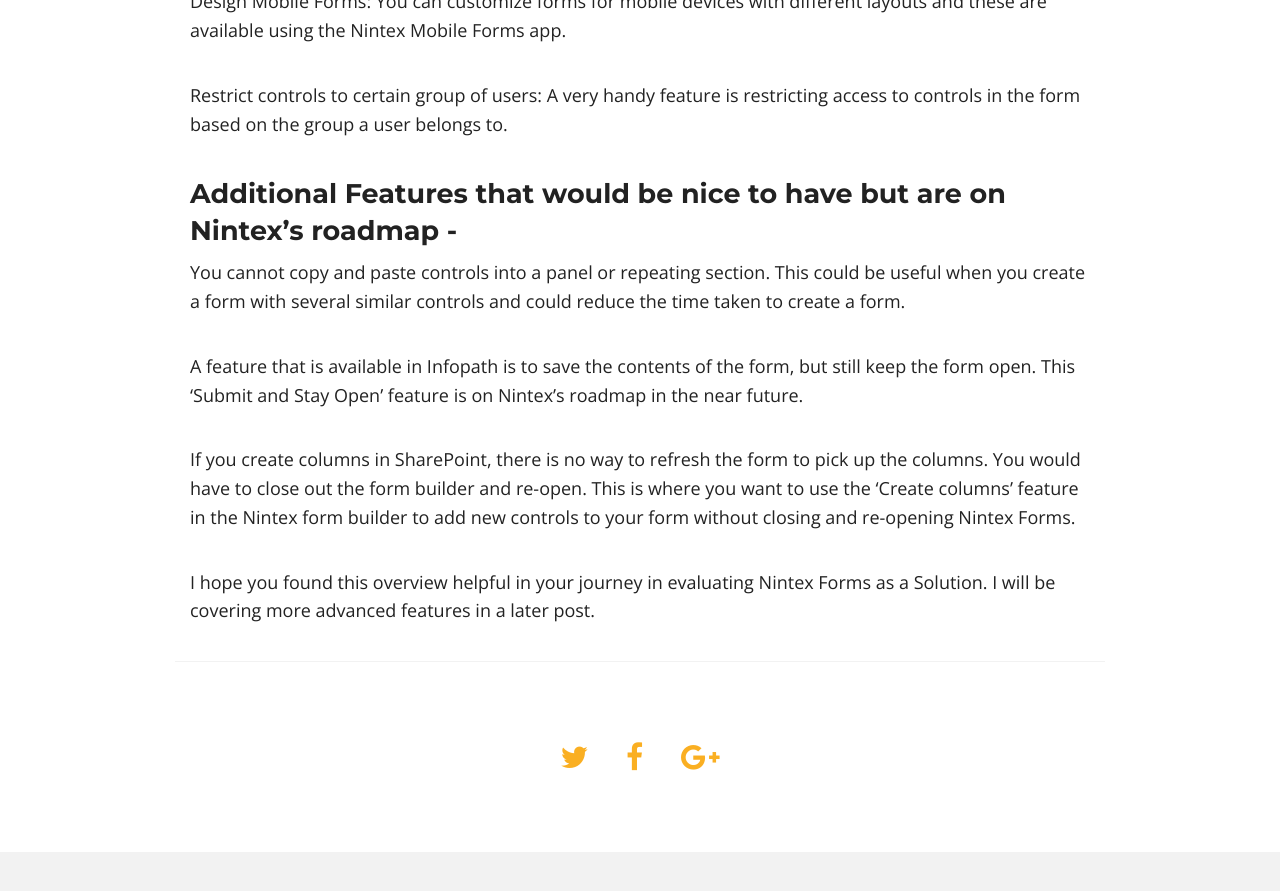
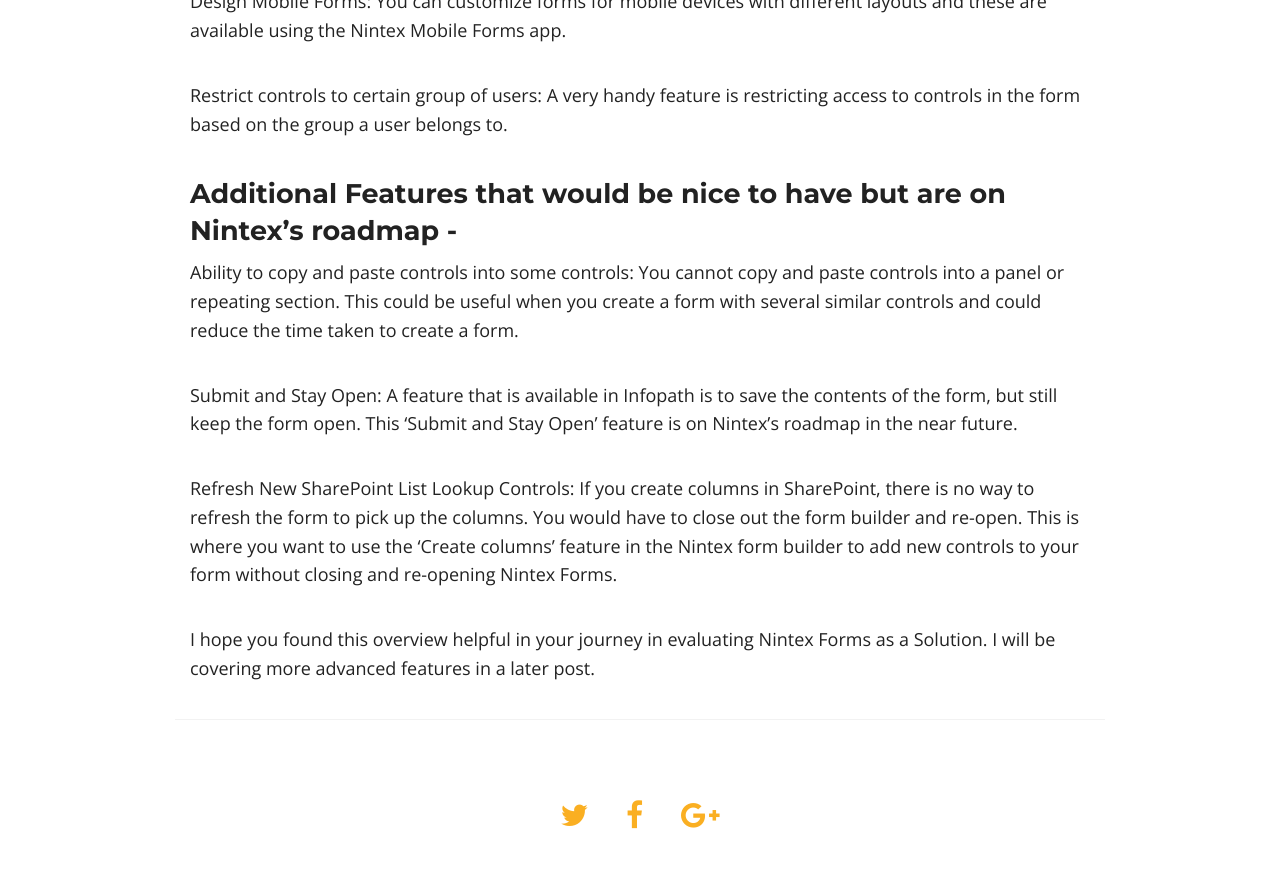
Before and after one commit to ldsouza/ldsouza.github.io, a Jekyll site: the page built from _posts/2016-10-03-nintex-forms-for-office-365-an-overview.md, in a window 1280 px wide and 900 px high, scrolled down 1473 px. Shown: the top 891 px of the window. Built offline with Jekyll 4.4.1, drawn with Linux system fonts in a browser that asks for light colours; nearby versions of some CDN libraries.

Commit message:
Updated 2016-10-03-nintex-forms-for-office-365-an-overview.md

```diff
--- a/_posts/2016-10-03-nintex-forms-for-office-365-an-overview.md
+++ b/_posts/2016-10-03-nintex-forms-for-office-365-an-overview.md
@@ -36,10 +36,10 @@
 
 ### Additional Features that would be nice to have but are on Nintex's roadmap -
 
-You cannot copy and paste controls into a panel or repeating section. This could be useful when you create a form with several similar controls and could reduce the time taken to create a form.
+Ability to copy and paste controls into some controls: You cannot copy and paste controls into a panel or repeating section. This could be useful when you create a form with several similar controls and could reduce the time taken to create a form.
 
-A feature that is available in Infopath is to save the contents of the form, but still keep the form open. This 'Submit and Stay Open' feature is on Nintex's roadmap in the near future.
+Submit and Stay Open: A feature that is available in Infopath is to save the contents of the form, but still keep the form open. This 'Submit and Stay Open' feature is on Nintex's roadmap in the near future.
 
-If you create columns in SharePoint, there is no way to refresh the form to pick up the columns. You would have to close out the form builder and re-open. This is where you want to use the 'Create columns' feature in the Nintex form builder to add new controls to your form without closing and re-opening Nintex Forms.
+Refresh New SharePoint List Lookup Controls: If you create columns in SharePoint, there is no way to refresh the form to pick up the columns. You would have to close out the form builder and re-open. This is where you want to use the 'Create columns' feature in the Nintex form builder to add new controls to your form without closing and re-opening Nintex Forms.
 
 I hope you found this overview helpful in your journey in evaluating Nintex Forms as a Solution. I will be covering more advanced features in a later post.
```
